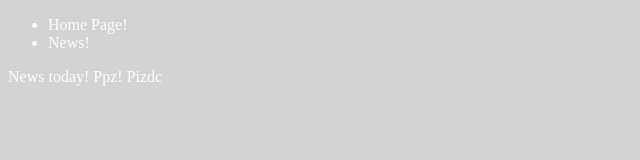
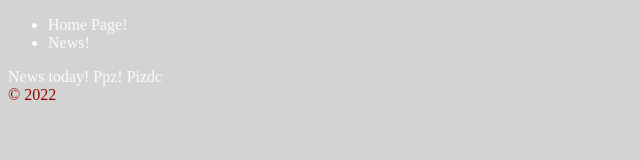
Before and after one commit to 6620by/jspro, a plain HTML site: page index.html in a window 1280 px wide. Shown: the full height of the page, 0-640 px from the left. Drawn offline with Linux system fonts and the light colour scheme.

Commit message:
Adding footer

```diff
--- a/index.html
+++ b/index.html
@@ -8,5 +8,6 @@
 <body>
 <header><nav><ul><li>Home Page!</li><li>News!</li></ul></nav></header><main>
 News today! Ppz! Pizdc</main>
+<footer class="block">&copy; 2022</footer>
 </body>
 </html>
```
